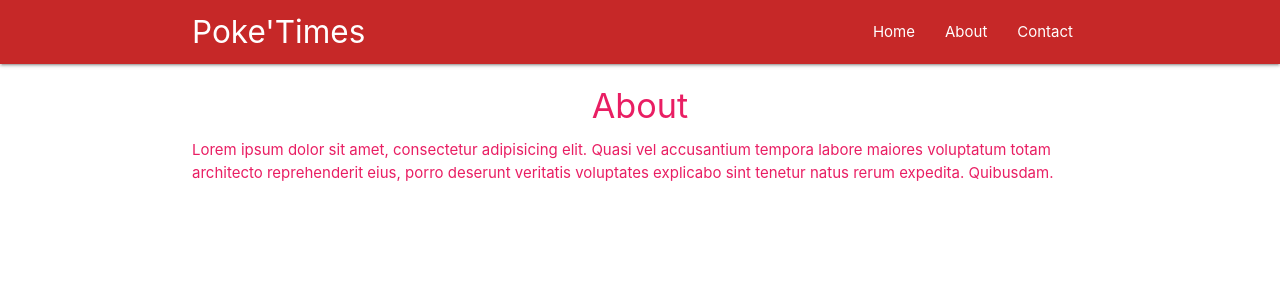
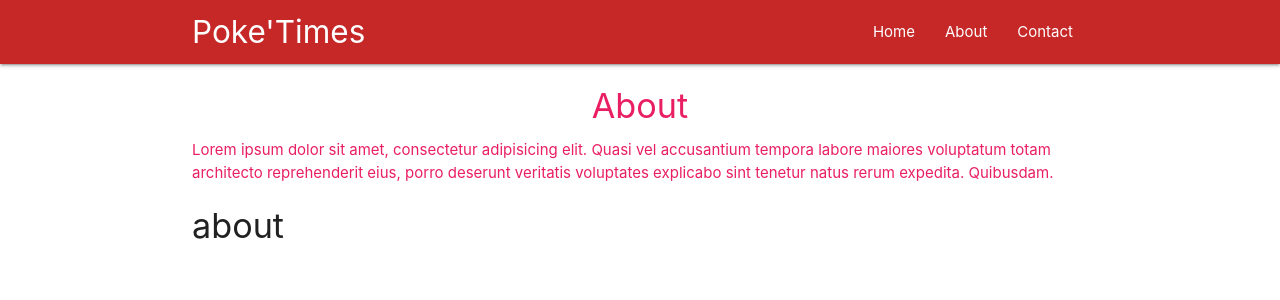
Before and after one commit to andres22atzel/react_routers, a React (Create React App) app in the folder routers/: page /about in a window 1280 px wide. Shown: the top 300 px of the page. Built offline with nearby package versions, Linux system fonts and the light colour scheme.

Commit message:
Route parameters part 1

```diff
--- a/routers/src/App.js
+++ b/routers/src/App.js
@@ -4,6 +4,7 @@ import { BrowserRouter, Route } from "react-router-dom";
 import Home from "./components/Home";
 import About from "./components/About";
 import Contact from "./components/Contact";
+import Post from "./components/Post";
 
 export default class App extends Component {
   render() {
@@ -16,6 +17,7 @@ export default class App extends Component {
           <Route exact path="/" component={Home} />
           <Route path="/about" component={About} />
           <Route path="/contact" component={Contact} />
+          <Route path="/:post_id" component={Post}/>
         </div>
       </BrowserRouter>
     );
--- a/routers/src/components/Home.js
+++ b/routers/src/components/Home.js
@@ -7,7 +7,6 @@ export default class Home extends Component {
   };
   componentDidMount() {
     axios.get("https://jsonplaceholder.typicode.com/posts").then((res) => {
-      console.log(res);
       this.setState({
         posts: res.data.slice(0, 10),
       });
--- /dev/null
+++ b/routers/src/components/Post.js
@@ -0,0 +1,20 @@
+import React, { Component } from "react";
+
+export default class Post extends Component {
+  state = {
+    id: null,
+  };
+  componentDidMount() {
+    let id = this.props.match.params.post_id;
+    this.setState({
+      id: id,
+    });
+  }
+  render() {
+    return (
+      <div className="container">
+        <h4>{this.state.id}</h4>
+      </div>
+    );
+  }
+}
```
